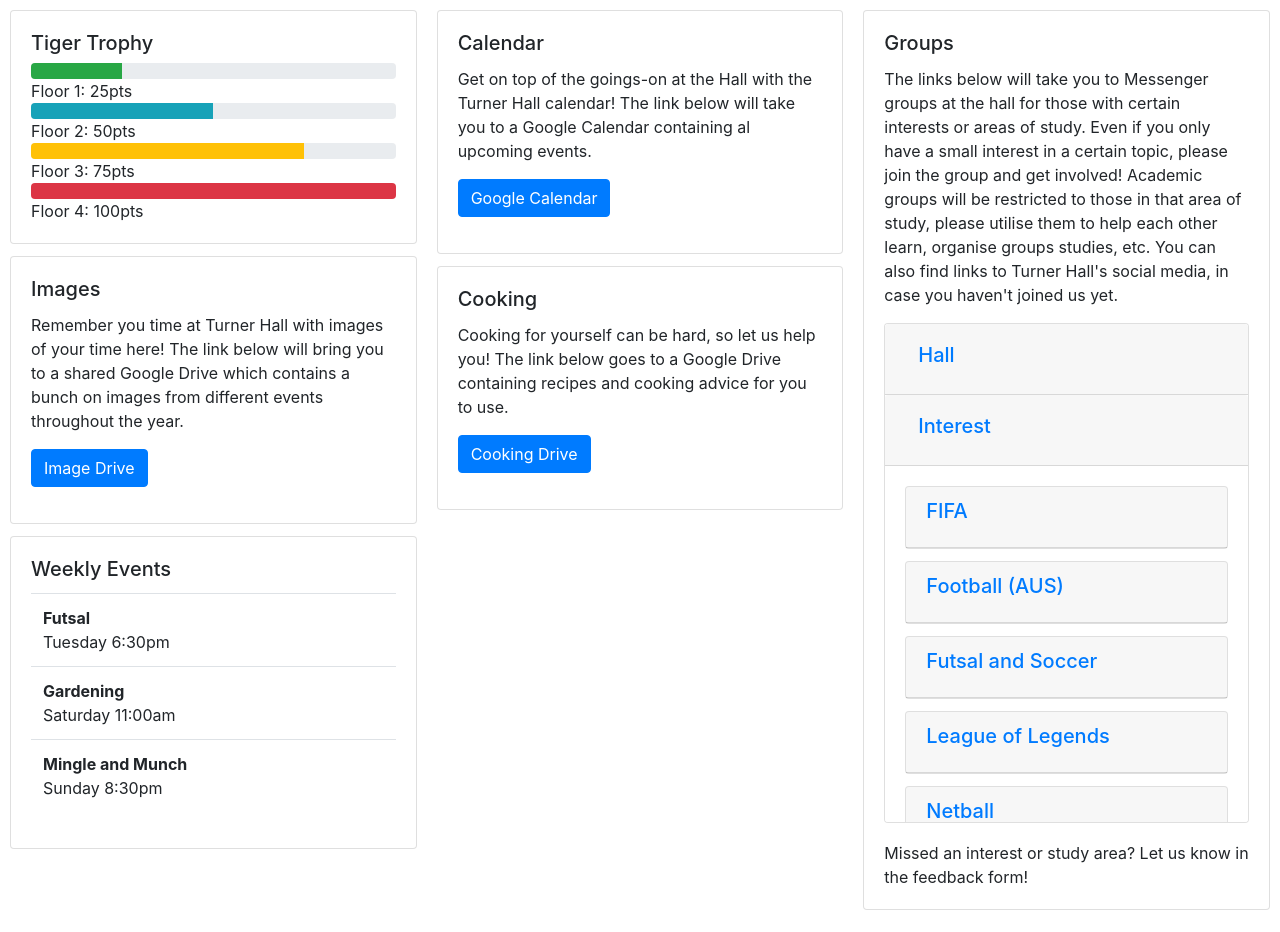
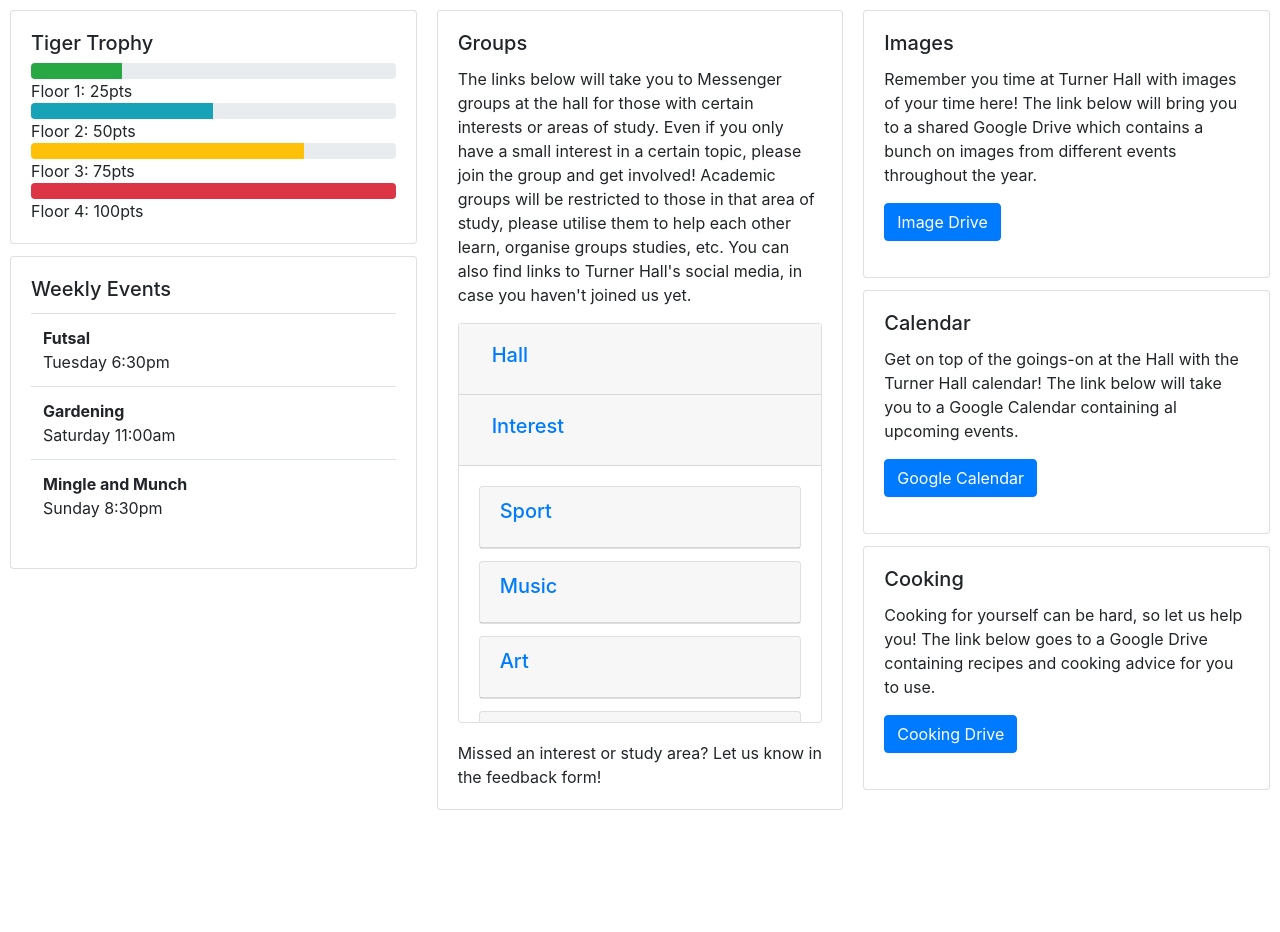
Before and after one commit to jonojr/res_website, a Django app: template community_and_resources/templates/community.html in a window 1280 px wide, after a click on "Interest". After the commit the page ends 810 px from the top, so only its background shows below. Run offline with Django 3.2, Linux system fonts and the light colour scheme; the template is opened without the code that fills it, so the values that code supplies are empty; some libraries are stand-ins or nearby versions.

Commit message:
Reordering community page, adding links for comm and resource pages

```diff
--- a/community_and_resources/templates/community.html
+++ b/community_and_resources/templates/community.html
@@ -39,16 +39,6 @@
 
       <div class="card">
         <div class="card-body">
-          <h5 class="card-title">Images</h5>
-          <p class="card-text">Remember you time at Turner Hall with images of your time here! The link below will bring you to a shared Google Drive which contains a bunch on images from different events throughout the year.<p>
-          <a target="_blank" href="#" class="btn btn-primary">Image Drive</a>
-        </div>
-      </div>
-
-
-
-      <div class="card">
-        <div class="card-body">
           <h5 class="card-title">Weekly Events</h5>
           <table class="table">
              <tbody>
@@ -66,28 +56,6 @@
         </div>
       </div>
 
-
-
-      <div class="card">
-        <div class="card-body">
-          <h5 class="card-title">Calendar</h5>
-          <p class="card-text">Get on top of the goings-on at the Hall with the Turner Hall calendar! The link below will take you to a Google Calendar containing al upcoming events.<p>
-          <a target="_blank" href="#" class="btn btn-primary">Google Calendar</a>
-        </div>
-      </div>
-
-
-
-      <div class="card">
-        <div class="card-body">
-          <h5 class="card-title">Cooking</h5>
-          <p class="card-text">Cooking for yourself can be hard, so let us help you! The link below goes to a Google Drive containing recipes and cooking advice for you to use.<p>
-          <a target="_blank" href="#" class="btn btn-primary">Cooking Drive</a>
-        </div>
-      </div>
-
-
-
       <div class="card">
         <div class="card-body">
           <h5 class="card-title">Groups</h5>
@@ -95,7 +63,7 @@
             Even if you only have a small interest in a certain topic, please join the group and get involved!
             Academic groups will be restricted to those in that area of study, please utilise them to help each other learn, organise groups studies, etc.
             You can also find links to Turner Hall's social media, in case you haven't joined us yet.<p>
-          <div class="card" style="max-height: 500px;overflow-y: auto">
+          <div class="card" style="max-height: 400px;overflow-y: auto">
             <div id="accordion" m="100px">
                 <div class="card-header" id="headingFive">
                   <h5 class="mb-0">
@@ -171,37 +139,22 @@
                 <div class="card-body">
                   <div class="card">
                     <div class="card-header">
-                      <h5 class="card-title"><a target="_blank" href="#">FIFA</a></h5>
+                      <h5 class="card-title"><a target="_blank" href="#">Sport</a></h5>
                     </div>
                   </div>
                   <div class="card">
                     <div class="card-header">
-                      <h5 class="card-title"><a target="_blank" href="#">Football (AUS)</a></h5>
+                      <h5 class="card-title"><a target="_blank" href="#">Music</a></h5>
                     </div>
                   </div>
                   <div class="card">
                     <div class="card-header">
-                      <h5 class="card-title"><a target="_blank" href="#">Futsal and Soccer</a></h5>
+                      <h5 class="card-title"><a target="_blank" href="#">Art</a></h5>
                     </div>
                   </div>
                   <div class="card">
                     <div class="card-header">
-                      <h5 class="card-title"><a target="_blank" href="#">League of Legends</a></h5>
-                    </div>
-                  </div>
-                  <div class="card">
-                    <div class="card-header">
-                      <h5 class="card-title"><a target="_blank" href="#">Netball</a></h5>
-                    </div>
-                  </div>
-                  <div class="card">
-                    <div class="card-header">
-                      <h5 class="card-title"><a target="_blank" href="#">Super Smash Bros.</a></h5>
-                    </div>
-                  </div>
-                  <div class="card">
-                    <div class="card-header">
-                      <h5 class="card-title"><a target="_blank" href="#">Tennis</a></h5>
+                      <h5 class="card-title"><a target="_blank" href="#">Video Games</a></h5>
                     </div>
                   </div>
                 </div>
@@ -239,7 +192,7 @@
                   </div>
                   <div class="card">
                     <div class="card-header">
-                      <h5 class="card-title"><a target="_blank" href="#">Information Technology</a></h5>
+                      <h5 class="card-title"><a target="_blank" href="#">Information technology</a></h5>
                     </div>
                   </div>
                   <div class="card">
@@ -249,12 +202,17 @@
                   </div>
                   <div class="card">
                     <div class="card-header">
-                      <h5 class="card-title"><a target="_blank" href="#">Medicine, nursing and health sciences</a></h5>
+                      <h5 class="card-title"><a target="_blank" href="#">Music, art, design and architecture</a></h5>
                     </div>
                   </div>
                   <div class="card">
                     <div class="card-header">
-                      <h5 class="card-title"><a target="_blank" href="#">Pharmacy and pharmaceutical sciences</a></h5>
+                      <h5 class="card-title"><a target="_blank" href="#">Medicine</a></h5>
+                    </div>
+                  </div>
+                  <div class="card">
+                    <div class="card-header">
+                      <h5 class="card-title"><a target="_blank" href="#">Nursing and health sciences</a></h5>
                     </div>
                   </div>
                   <div class="card">
@@ -269,6 +227,37 @@
           <p class="card-text">Missed an interest or study area? Let us know in the feedback form!</p>
         </div>
       </div>
+
+      <div class="card">
+        <div class="card-body">
+          <h5 class="card-title">Images</h5>
+          <p class="card-text">Remember you time at Turner Hall with images of your time here! The link below will bring you to a shared Google Drive which contains a bunch on images from different events throughout the year.<p>
+          <a target="_blank" href="https://drive.google.com/open?id=1i92IYdT2n7L3G-cRitbqipZN9hUKPe3t" class="btn btn-primary">Image Drive</a>
+        </div>
+      </div>
+
+
+      <div class="card">
+        <div class="card-body">
+          <h5 class="card-title">Calendar</h5>
+          <p class="card-text">Get on top of the goings-on at the Hall with the Turner Hall calendar! The link below will take you to a Google Calendar containing al upcoming events.<p>
+          <a target="_blank" href="#" class="btn btn-primary">Google Calendar</a>
+        </div>
+      </div>
+
+
+
+      <div class="card">
+        <div class="card-body">
+          <h5 class="card-title">Cooking</h5>
+          <p class="card-text">Cooking for yourself can be hard, so let us help you! The link below goes to a Google Drive containing recipes and cooking advice for you to use.<p>
+          <a target="_blank" href="https://drive.google.com/open?id=12hJkNo1JxtOuflgEgmmaY_YATc7gT_ts" class="btn btn-primary">Cooking Drive</a>
+        </div>
+      </div>
+
+
+
+
     </div>
 
 
```
Also changed, not shown: community_and_resources/templates/resources.html (+42 -5 lines), 1 other file.
